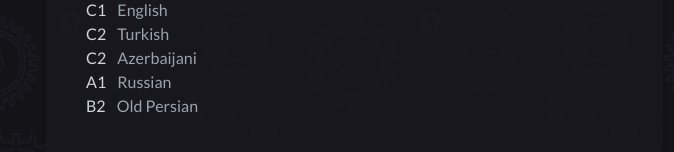
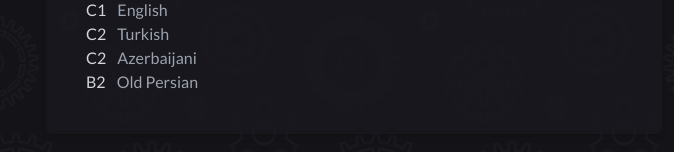
Before and after one commit to agilasadi/agilasadi.github.io, a plain HTML site: page index.html in a window 1280 px wide. Shown: the part 2600-2752 px from the top of the page, without its empty margins (606-1280 px from the left). Drawn offline with Linux system fonts and the light colour scheme.

Commit message:
removing russian :(

```diff
--- a/index.html
+++ b/index.html
@@ -282,7 +282,6 @@
 								<li><span class="text-gray-300 pr-2">C1</span> English</li>
 								<li><span class="text-gray-300 pr-2">C2</span> Turkish</li>
 								<li><span class="text-gray-300 pr-2">C2</span> Azerbaijani</li>
-								<li><span class="text-gray-300 pr-2">A1</span> Russian</li>
 								<li><span class="text-gray-300 pr-2">B2</span> Old Persian</li>
 							</ul>
 						</div>
```
